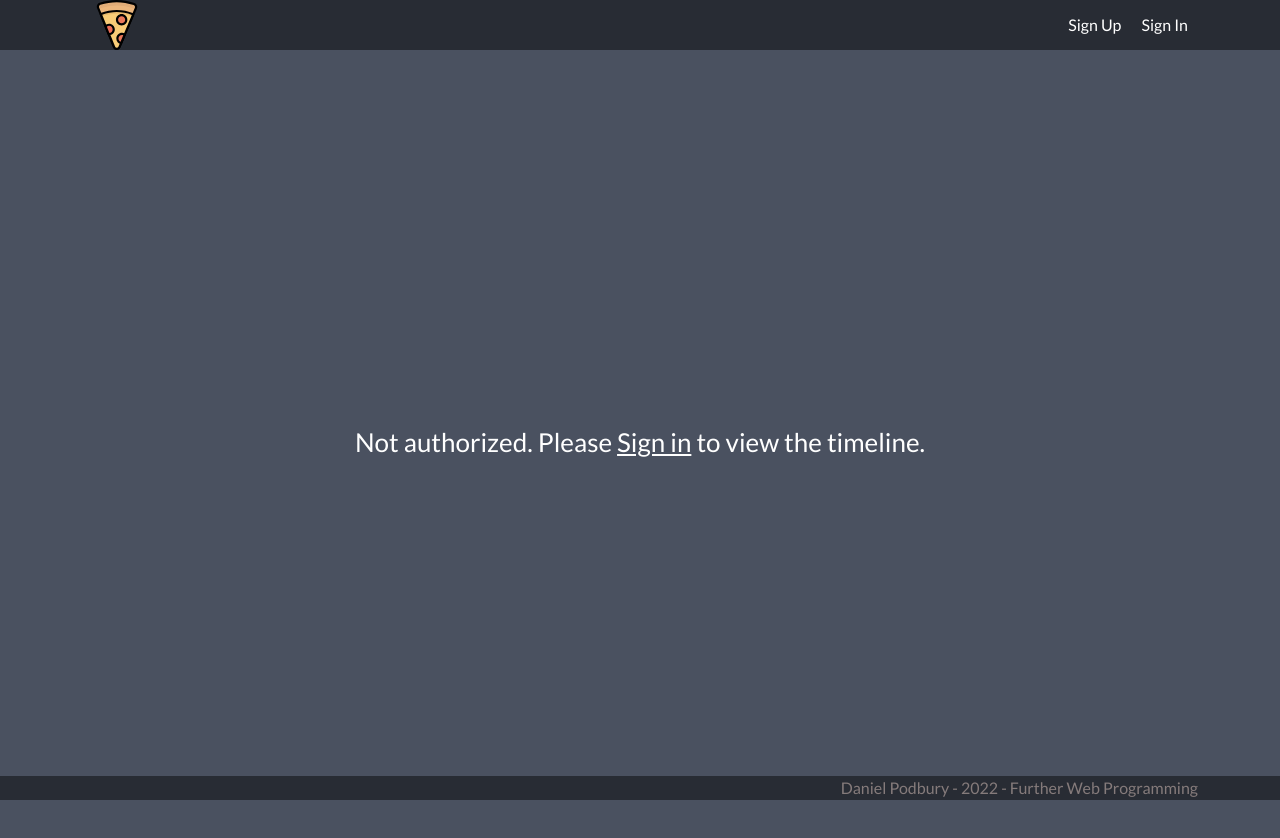
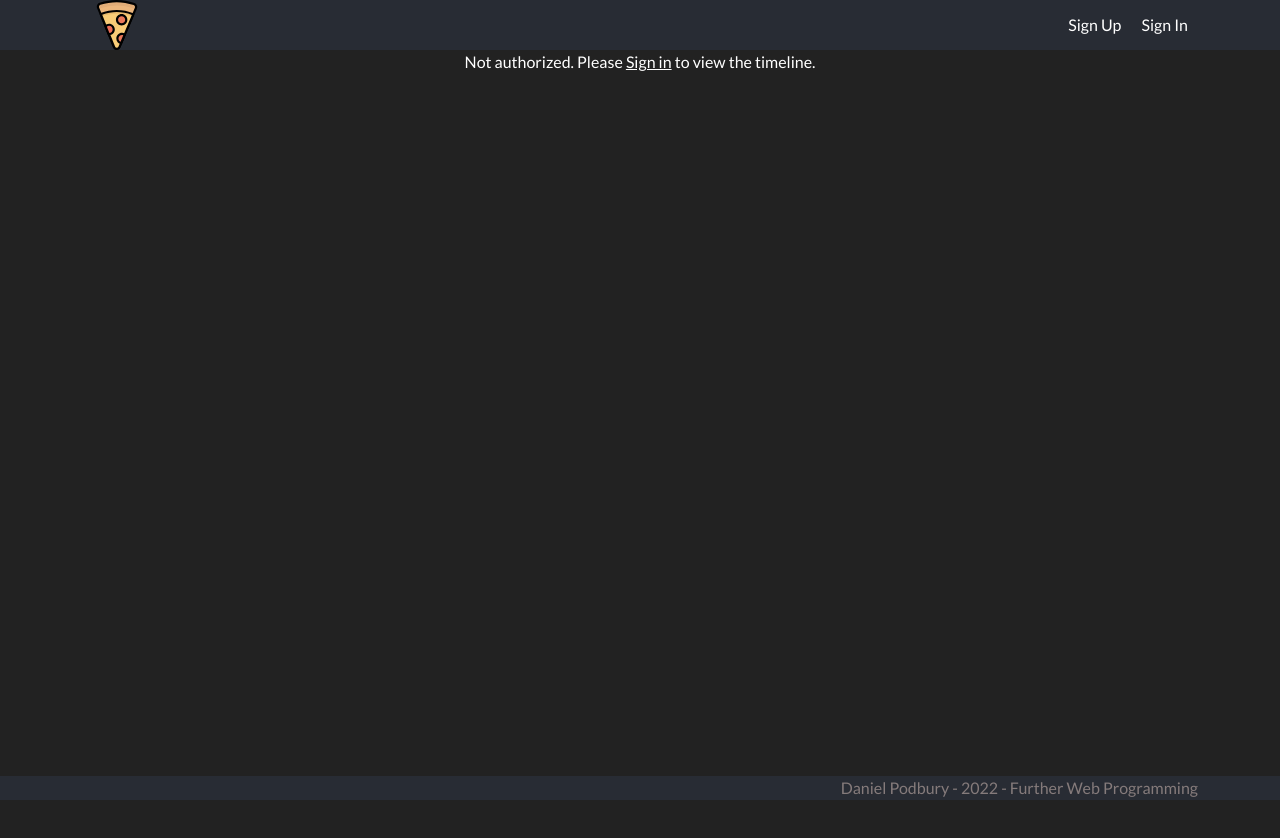
Before and after one commit to danpodbury/fwp-A2-3881206-3897734, a React (Create React App) app in the folder frontend/: page /profile in a window 1280 px wide. Shown: the top 838 px of the page. After the commit the page ends 800 px from the top, so only its background shows below. Built offline with nearby package versions, Linux system fonts and the light colour scheme.

Commit message:
Ui cleanup

```diff
--- a/frontend/src/App.css
+++ b/frontend/src/App.css
@@ -56,3 +56,7 @@
   min-height: 100vh;
   color: white;
 }
+
+.center-text{
+  text-align: center;
+}
--- a/frontend/src/pages/NotAuth.js
+++ b/frontend/src/pages/NotAuth.js
@@ -4,13 +4,9 @@ import { Link } from 'react-router-dom';
 function NotAuthorized(){
   return (
     <div className="App">
-    <header className="App-header">
-
-    <p>
+    <p className='center-text'>
       Not authorized. Please <Link to="/signin" style={{"textDecoration":"underline"}}>Sign in</Link> to view the timeline.
     </p>
-
-    </header>
   </div>
   );
 }
--- /dev/null
+++ b/frontend/src/pages/Profile.css
@@ -0,0 +1,7 @@
+.centered-profile-wrapper{
+    min-height: 90vh;
+    display: flex;
+    flex-direction: column;
+    align-items: center;
+    justify-content: center;
+}
--- a/frontend/src/pages/Profile.js
+++ b/frontend/src/pages/Profile.js
@@ -1,4 +1,5 @@
 import '../App.css';
+import './Profile.css';
 import React from 'react';
 import {useState} from 'react';
 import useInput from '../hooks/useInput';
@@ -41,11 +42,11 @@ function Profile() {
     const userDetails = JSON.parse(localStorage.getItem("currentUser"));
     // Render
     return (
-        <>
+        <div>
         {isLoggedIn === "true" ?
         <div className="App">
             <div id="profile-display">
-            <header className="App-header">
+            <div className="centered-profile-wrapper">
                 <div className="form-container" style={{"width":"80%","margin":"10px"}}>
                     My Profile
 
@@ -59,12 +60,12 @@ function Profile() {
                     My Posts
                     <UserPosts userId={userDetails.user_id}/>
                 </div>
-            </header>
+            </div>
             </div>
 
         </div>
         : <NotAuthorized/>}
-        </>
+        </div>
     );
 }
 
```
